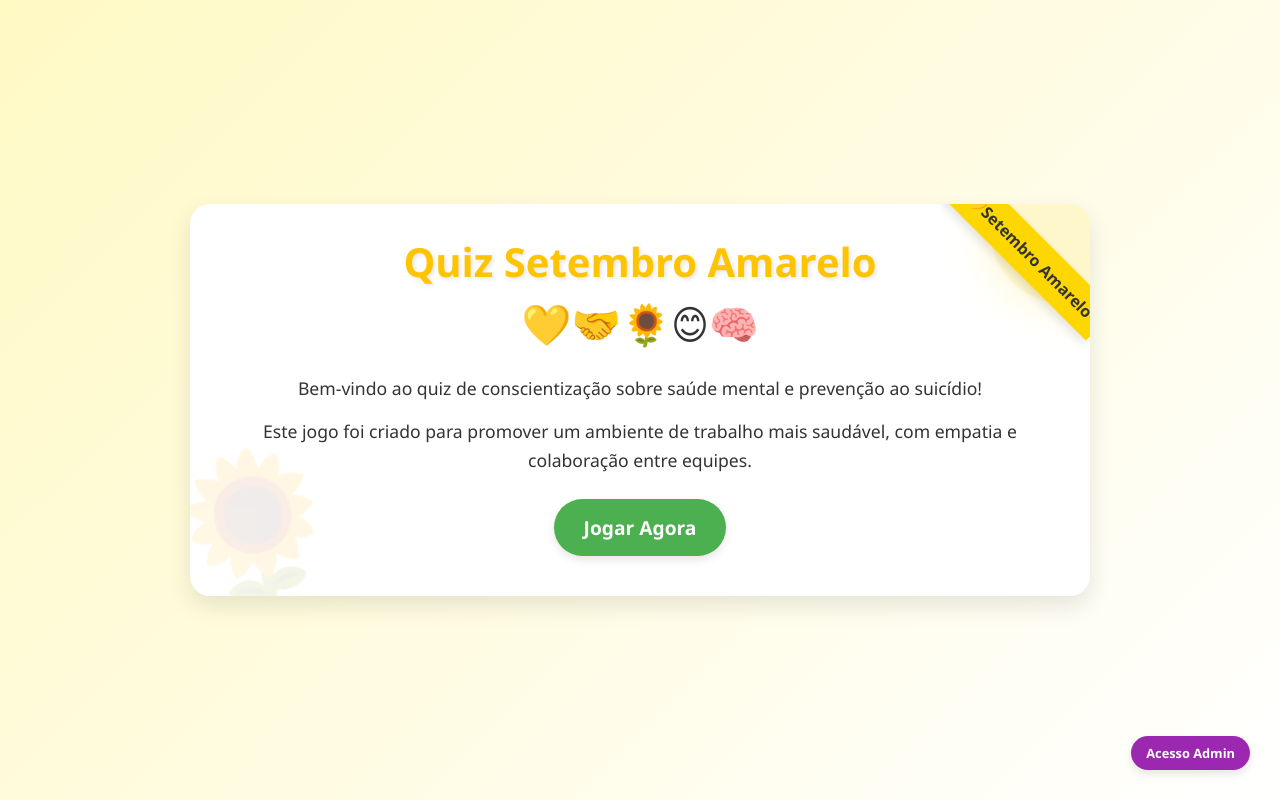
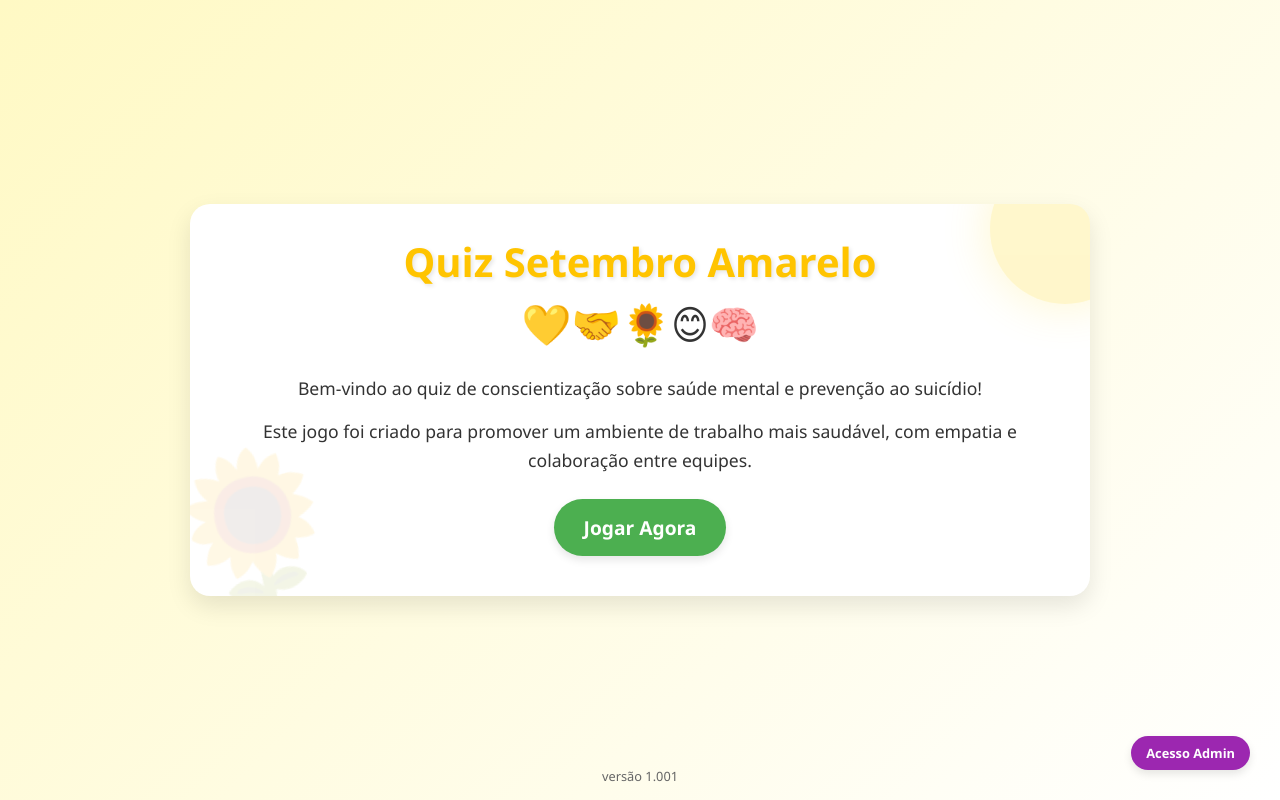
Before and after one commit to Vinnic/YellowSeptember, a plain HTML site: page index.html in a window 1280 px wide. Drawn offline with Linux system fonts and the light colour scheme.

Commit message:
Add files via upload

```diff
--- a/index.html
+++ b/index.html
@@ -270,28 +270,40 @@
             to { opacity: 1; transform: translateY(0); }
         }
 
-        .ribbon {
-            position: absolute;
-            top: 0;
-            right: 0;
-            width: 150px;
-            height: 150px;
-            overflow: hidden;
-        }
+		.footer-version {
+			position: fixed;
+			bottom: 10px;
+			left: 0;
+			width: 100%;
+			text-align: center;
+			color: #666;
+			font-size: 0.8rem;
+			padding: 5px;
+			z-index: 99;
+		}
 
-        .ribbon span {
-            position: absolute;
-            top: 30px;
-            right: -40px;
-            transform: rotate(45deg);
-            width: 200px;
-            padding: 10px 0;
-            background: var(--amarelo);
-            color: #333;
-            text-align: center;
-            font-weight: bold;
-            box-shadow: 0 5px 10px rgba(0, 0, 0, 0.1);
-        }
+        <!-- .ribbon { -->
+            <!-- position: absolute; -->
+            <!-- top: 0; -->
+            <!-- right: 0; -->
+            <!-- width: 150px; -->
+            <!-- height: 150px; -->
+            <!-- overflow: hidden; -->
+        <!-- } -->
+
+        <!-- .ribbon span { -->
+            <!-- position: absolute; -->
+            <!-- top: 30px; -->
+            <!-- right: -40px; -->
+            <!-- transform: rotate(45deg); -->
+            <!-- width: 200px; -->
+            <!-- padding: 10px 0; -->
+            <!-- background: var(--amarelo); -->
+            <!-- color: #333; -->
+            <!-- text-align: center; -->
+            <!-- font-weight: bold; -->
+            <!-- box-shadow: 0 5px 10px rgba(0, 0, 0, 0.1); -->
+        <!-- } -->
 
         .emoji {
             font-size: 2.5rem;
@@ -448,7 +460,7 @@
 
         .team-sol {
             background-color: var(--cor-sol);
-            color: white;
+            color: #333;
         }
 
         .team-ouro {
@@ -672,7 +684,8 @@
     <div class="container">
         <div class="sun"></div>
         <div class="flower">🌻</div>
-        <div class="ribbon"><span>💛Setembro Amarelo</span></div>
+        <!-- <div class="ribbon"><span>💛Setembro Amarelo</span></div> -->
+        <div class="footer-version">versão 1.001</div>
 
         <!-- Botão de acesso administrativo -->
         <button id="admin-btn" class="btn btn-admin">Acesso Admin</button>
@@ -959,17 +972,17 @@
         ];
 
         // URL do Google Forms (SUBSTITUA com o URL do seu forms)
-        const GOOGLE_FORMS_URL = "https://docs.google.com/forms/u/0/d/e/1FAIpQLSfLt5JsSDec8Sj8kHJ_LRRE0dQcEFTGD5jh1HyFXPRe2i54sg/formResponse";
+        const GOOGLE_FORMS_URL = "https://docs.google.com/forms/u/0/d/e/1FAIpQLSfxKo0va83cYwIN3j6CGfm9t9_N776dFeuTiW-DIfn62fF6Zg/formResponse";
 
         // IDs dos campos do Google Forms (SUBSTITUA com os IDs dos seus campos)
         const FORM_FIELDS = {
-			Nome: "entry.781581738",
-            Equipe: "entry.1642870108",
-			Turma: "entry.1548008957",
-			Pontos: "entry.1290128113",
-            Tipo: "entry.821530720",
-			Data: "entry.1167209243",
-			Respostas: "entry.1405787993"
+			Nome: "entry.361874803",
+            Equipe: "entry.1469285729",
+			Turma: "entry.1922825857",
+			Pontos: "entry.569360990",
+            Tipo: "entry.1072025582",
+			Data: "entry.1374840523",
+			Respostas: "entry.162380072"
         };
 
         // Credenciais de admin
```
